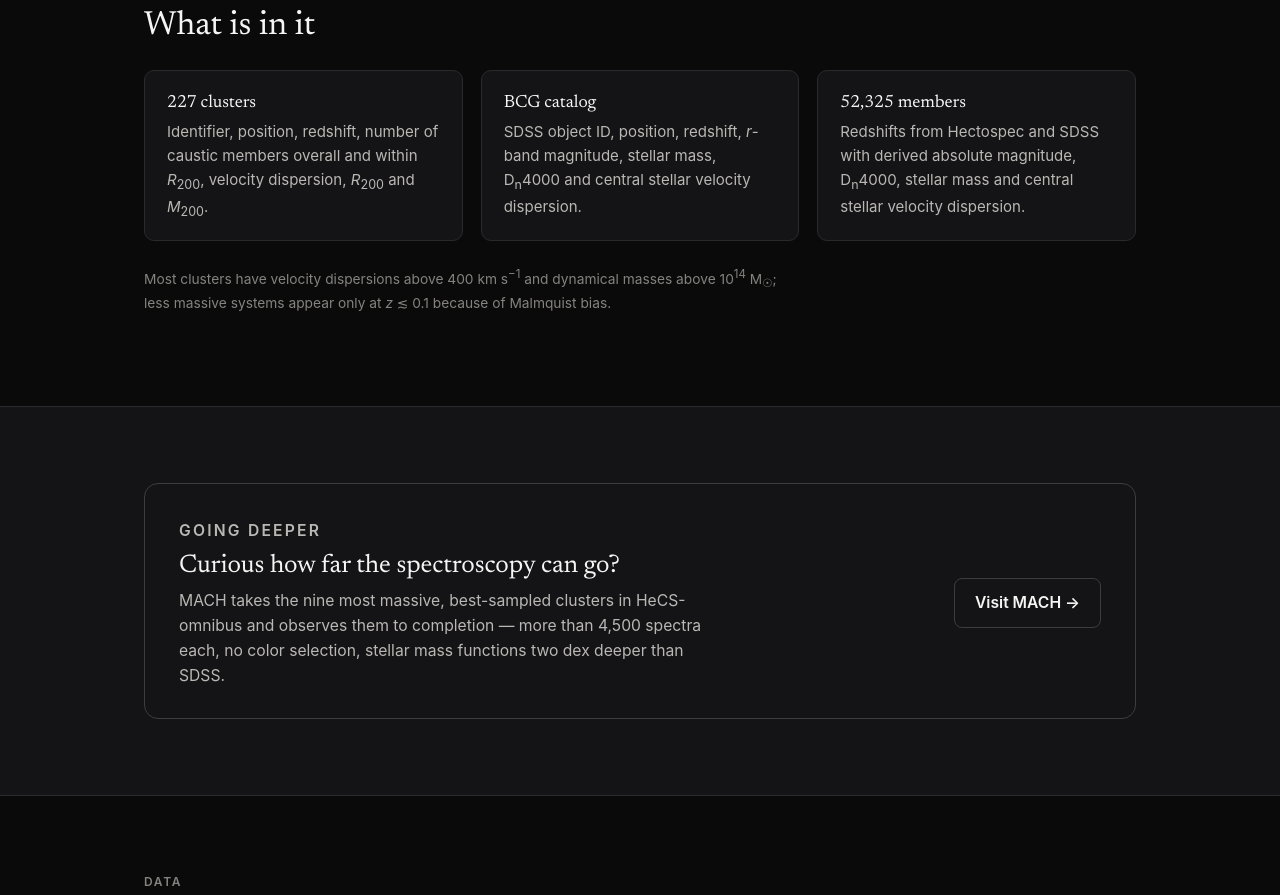
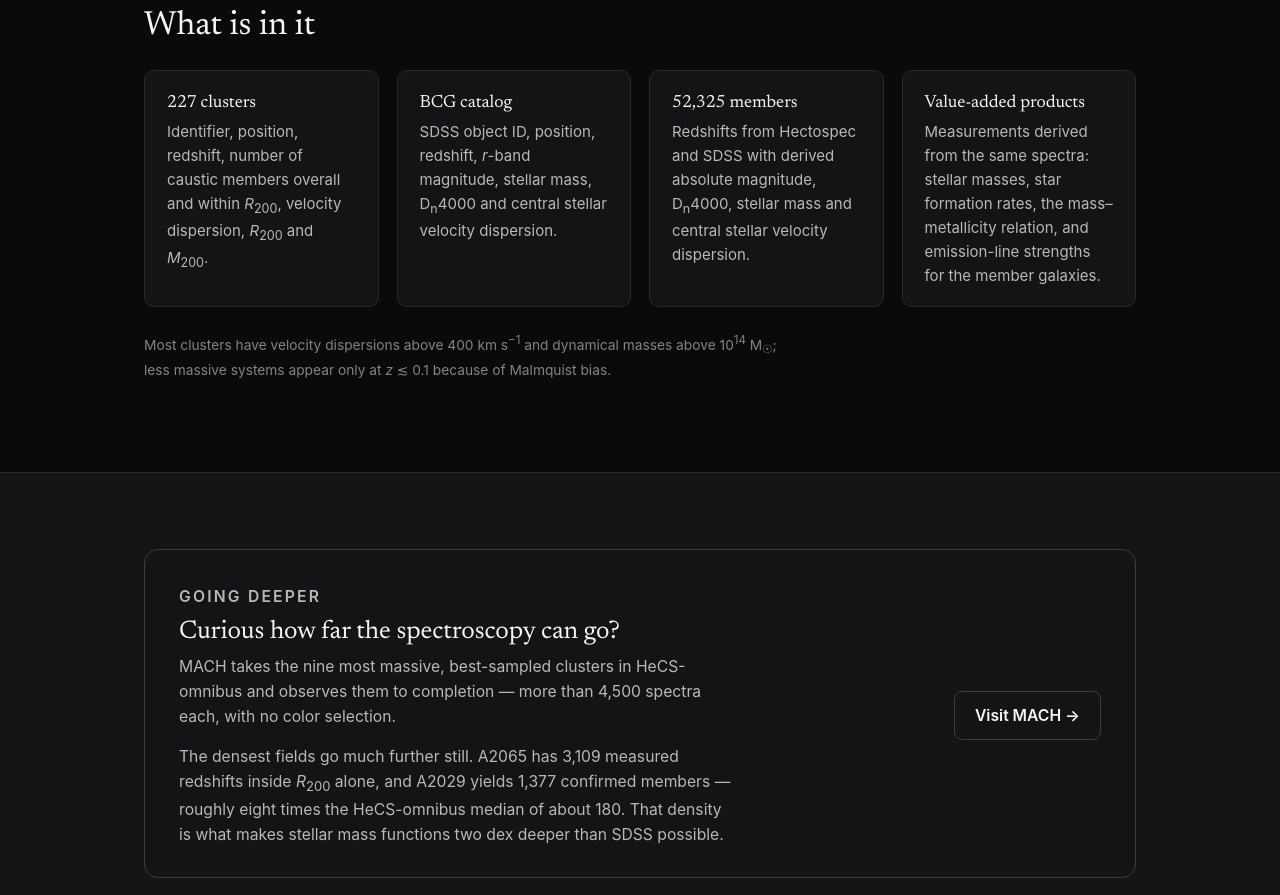
Before and after one commit to HeCS-omnibus/hecs-omnibus.github.io, a plain HTML site: page webpage/index.html in a window 1280 px wide. Shown: the part 2960-3855 px from the top of the page. Drawn offline with Linux system fonts and the light colour scheme.

Commit message:
Add value-added products card, joint MACH citation, denser MACH teaser
- Catalog section gains a fourth card covering the value-added
  measurements (stellar masses, SFRs, mass-metallicity relation,
  emission-line strengths).
- How to cite now states that MACH requires citing both Sohn et al.
  (2020) and Park et al. (2026).
- The MACH teaser highlights how dense the best-sampled fields are:
  3,109 redshifts inside R200 for A2065, 1,377 members for A2029.

Co-Authored-By: Claude Opus 5 <noreply@anthropic.com>
Claude-Session: https://claude.ai/code/session_011bnaVYLWRvDs2BtGSKKEhM

```diff
--- a/webpage/index.html
+++ b/webpage/index.html
@@ -118,6 +118,10 @@
         <h4>52,325 members</h4>
         <p>Redshifts from Hectospec and SDSS with derived absolute magnitude, D<sub>n</sub>4000, stellar mass and central stellar velocity dispersion.</p>
       </div>
+      <div class="card">
+        <h4>Value-added products</h4>
+        <p>Measurements derived from the same spectra: stellar masses, star formation rates, the mass–metallicity relation, and emission-line strengths for the member galaxies.</p>
+      </div>
     </div>
     <p class="prose caption" style="margin-top:1.4rem">Most clusters have velocity dispersions above 400&nbsp;km&nbsp;s<sup>−1</sup> and dynamical masses above 10<sup>14</sup>&nbsp;M<sub>☉</sub>; less massive systems appear only at <em>z</em>&nbsp;≲&nbsp;0.1 because of Malmquist bias.</p>
   </div>
@@ -129,7 +133,8 @@
       <div>
         <p class="eyebrow" style="margin-bottom:0.6rem">Going deeper</p>
         <h3>Curious how far the spectroscopy can go?</h3>
-        <p>MACH takes the nine most massive, best-sampled clusters in HeCS-omnibus and observes them to completion — more than 4,500 spectra each, no color selection, stellar mass functions two dex deeper than SDSS.</p>
+        <p>MACH takes the nine most massive, best-sampled clusters in HeCS-omnibus and observes them to completion — more than 4,500 spectra each, with no color selection.</p>
+        <p style="margin-top:0.9em">The densest fields go much further still. A2065 has 3,109 measured redshifts inside <em>R</em><sub>200</sub> alone, and A2029 yields 1,377 confirmed members — roughly eight times the HeCS-omnibus median of about 180. That density is what makes stellar mass functions two dex deeper than SDSS possible.</p>
       </div>
       <div><a class="btn secondary" href="mach/">Visit MACH →</a></div>
     </div>
@@ -161,7 +166,7 @@
         <h3 style="margin-top:0">How to cite</h3>
         <div class="cite" style="margin-top:0">
           If you use HeCS-omnibus data, please cite <a href="https://ui.adsabs.harvard.edu/abs/2020ApJ...891..129S">Sohn et al. (2020), ApJ 891, 129</a>.<br><br>
-          For MACH, please cite <a href="https://ui.adsabs.harvard.edu/abs/2026ApJ..1001..185P">Park et al. (2026), ApJ 1001, 185</a>.
+          If you use MACH data, please cite <b>both</b> <a href="https://ui.adsabs.harvard.edu/abs/2020ApJ...891..129S">Sohn et al. (2020), ApJ 891, 129</a> and <a href="https://ui.adsabs.harvard.edu/abs/2026ApJ..1001..185P">Park et al. (2026), ApJ 1001, 185</a> — MACH is drawn from the HeCS-omnibus parent sample.
         </div>
       </div>
     </div>
```
